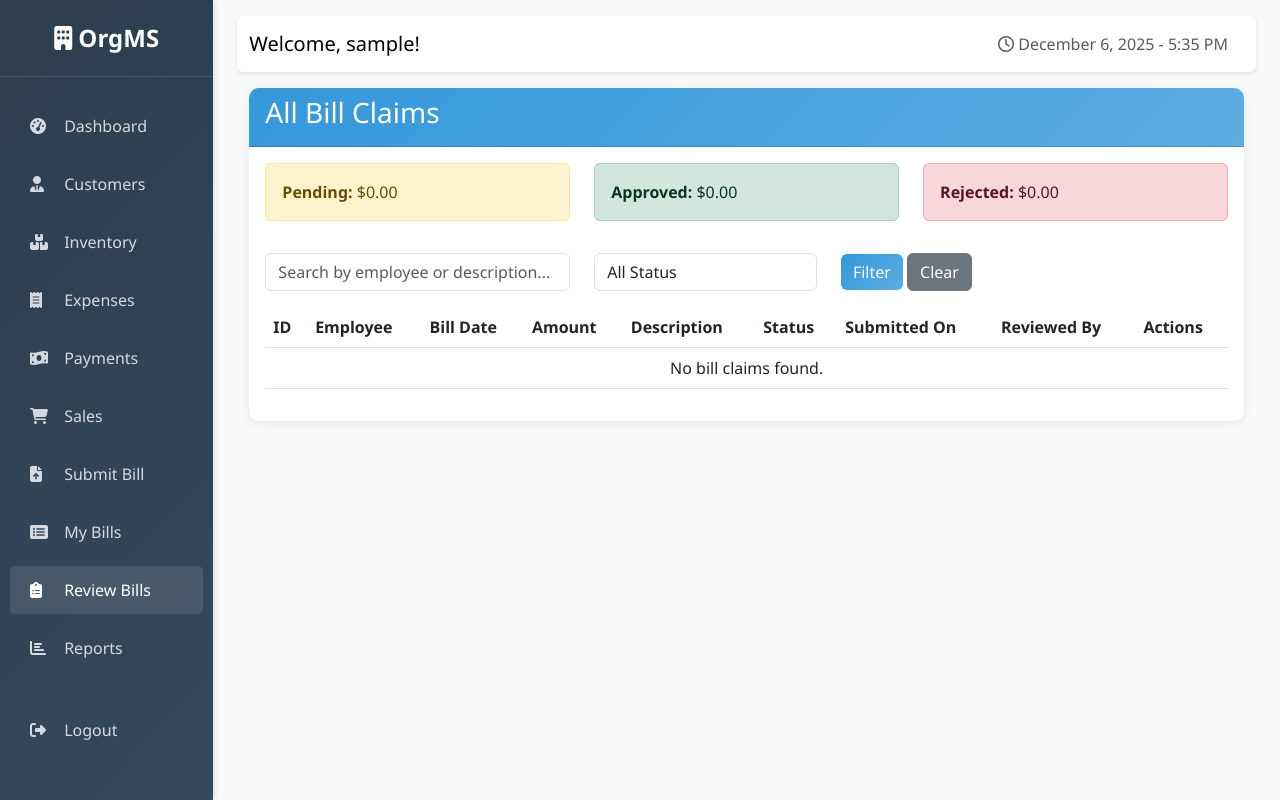
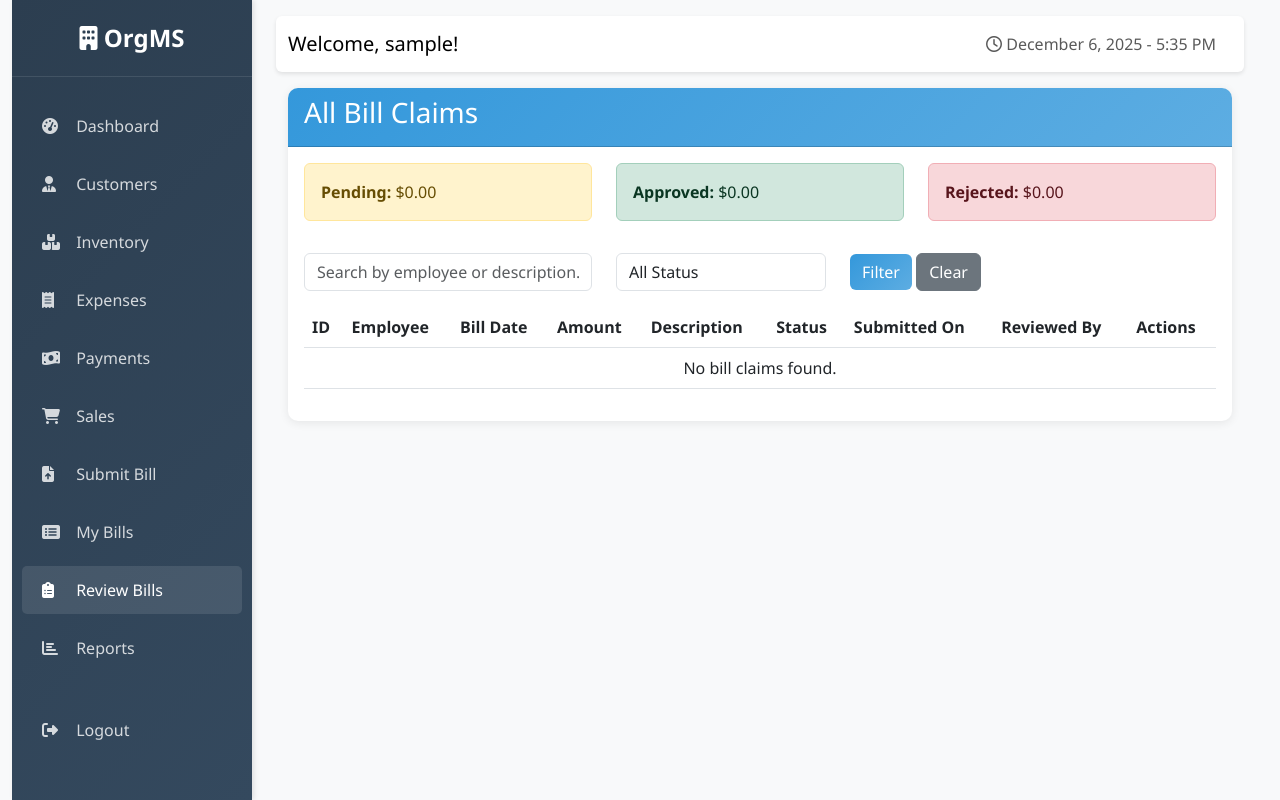
Before and after one commit to Emarat/org-management, a Django app: page /claims/ in a window 1280 px wide. Run offline with Django 4.2, Linux system fonts and the light colour scheme; the visitor is signed in with stand-in values (Sample User, id 1); data that the repository does not hold is empty.

Commit message:
fix(layout): refactor to flex layout with sticky sidebar wrapper; ensure no grid conflicts

```diff
--- a/templates/base.html
+++ b/templates/base.html
@@ -41,6 +41,13 @@
         );
         box-shadow: 2px 0 5px rgba(0, 0, 0, 0.1);
       }
+
+      /* Keep the left menu visible when scrolling */
+      .sidebar .position-sticky { top: 0; }
+  /* Use a wrapper layout to ensure sidebar sticks; avoid position:sticky conflicts inside Bootstrap grid */
+  .layout-row { display: flex; min-height: 100vh; }
+  .sidebar { flex: 0 0 240px; height: 100vh; position: sticky; top: 0; overflow-y: auto; }
+  @media (max-width: 992px) { .sidebar { position: static; height: auto; flex: 0 0 100%; } }
 
       .sidebar .nav-link {
         color: rgba(255, 255, 255, 0.8);
@@ -167,10 +174,9 @@
   </head>
   <body>
     {% if user.is_authenticated %}
-    <div class="container-fluid">
-      <div class="row">
+    <div class="container-fluid layout-row">
         <!-- Sidebar -->
-        <nav class="col-md-2 col-lg-2 d-md-block sidebar px-0">
+        <nav class="sidebar px-0">
           <div class="position-sticky">
             <a href="{% url 'dashboard' %}" class="brand-logo">
               <i class="fas fa-building"></i> OrgMS
@@ -283,8 +289,8 @@
           </div>
         </nav>
 
-        <!-- Main content -->
-        <main class="col-md-10 col-lg-10 ms-sm-auto px-md-4">
+  <!-- Main content -->
+  <main class="flex-grow-1 px-3 px-md-4">
           <!-- Top Navigation -->
           <nav
             class="navbar navbar-expand-lg navbar-light bg-light my-3 rounded"
@@ -328,7 +334,6 @@
           <!-- Page Content -->
           {% block content %}{% endblock %}
         </main>
-      </div>
     </div>
     {% else %}
     <!-- Login page content -->
```
